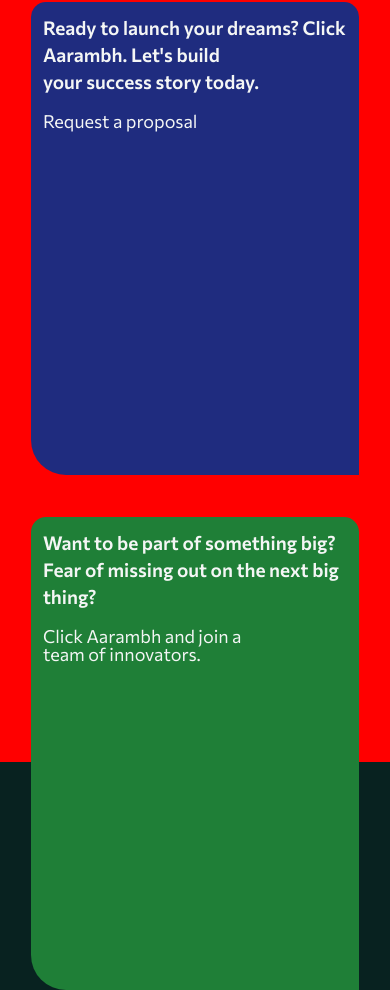
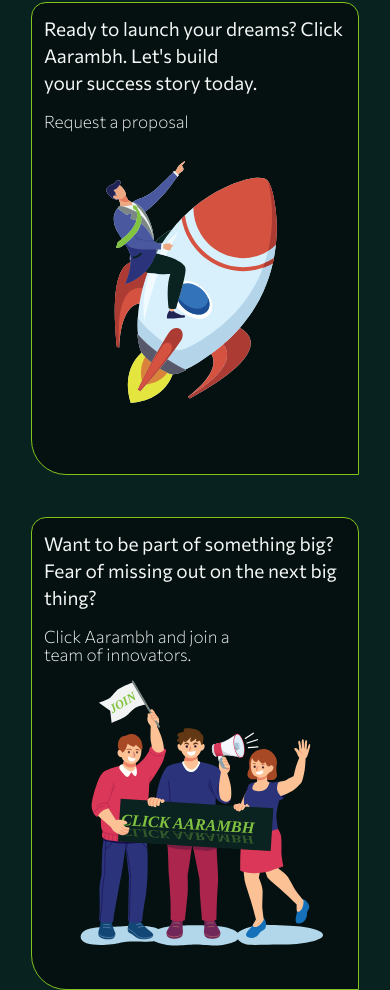
Before and after one commit to clickaarambh/home, a plain HTML site: page index.html in a window 390 px wide. Shown: the part 1770-2760 px from the top of the page. Drawn offline with nearby package versions, Linux system fonts and the light colour scheme.

Commit message:
7th change

```diff
--- a/index.html
+++ b/index.html
@@ -144,14 +144,17 @@
         <div class="launch">
           <h3>Ready to launch your dreams? Click Aarambh. Let's build your success story today.</h3>
           <p>Request a proposal</p>
+          <img src="All svg/click to launch.svg" alt="click to launch">
         </div>
         <div class="team">
           <h3>Want to be part of something big? Fear of missing out on the next big thing?</h3>
           <p>Click Aarambh and join a team of innovators.</p>
+          <img src="All svg/aarambh team.svg" alt="aarambh team">
         </div>
         <div class="discover">
           <h3>Excited about the wonderful world of digital storytelling? Sign up for our newsletter and unlock exclusive content you won't find anywhere else.</h3>
           <p>Click Aarambh to discover more.</p>
+          <img src="All svg/click to discover.svg" alt="">
         </div>
       </div>
     </div>
--- a/style.css
+++ b/style.css
@@ -299,9 +299,9 @@ nav button svg {
 }
 
 #page3 {
-    height: 100vh;
+    height: 100%;
     width: 100%;
-    background-color: red;
+    background-color: var(--darkbg-clr);
     display: flex;
     align-items: center;
     justify-content: center;
@@ -318,21 +318,23 @@ nav button svg {
 }
 
 .join-section h3 {
-    font-size: 25px;
-    font-weight: 800;
+    font-size: 19px;
+    font-weight: 500;
     line-height: 27px;
 }
 
 .join-section p {
     margin-top: 2vh;
-    font-size: 18px;
+    font-size: 16px;
     line-height: 18px;
+    font-weight: 200;
 }
 
 .launch {
     height: 100%;
     width: 31%;
-    background-color: #1f2c7f;
+    background-color: var(--richblack-clr);
+    border: 1px solid var(--primary-clr);
     padding: 1.5vw;
     border-radius: 15px 15px 0px 35px;
 }
@@ -340,15 +342,19 @@ nav button svg {
 .team {
     height: 100%;
     width: 31%;
-    background-color: #1f7f37;
+    background-color: var(--richblack-clr);
+    border: 1px solid var(--primary-clr);
+    border: 1px solid var();
     padding: 1.5vw;
-        border-radius: 15px 15px 0px 35px;
+    border-radius: 15px 15px 0px 35px;
 }
 
 .discover {
     height: 100%;
     width: 31%;
-    background-color: #86881c;
+    background-color: var(--richblack-clr);
+    border: 1px solid var(--primary-clr);
+    border: 1px solid var();
     padding: 1.5vw;
         border-radius: 15px 15px 0px 35px;
 }
@@ -516,9 +522,8 @@ nav button svg {
     }
 
     #page3 {
-        min-height: 100vh;
+        height: 100%;
         width: 100%;
-        background-color: red;
         flex-direction: column;
         position: relative;
     }
@@ -531,20 +536,21 @@ nav button svg {
 
     .join-section h3 {
         font-size: 19px;
-        font-weight: 600;
+        font-weight: 400;
         line-height: 27px;
     }
 
     .join-section p {
         margin-top: 2vh;
-        font-size: 18px;
+        font-size: 17px;
         line-height: 18px;
     }
 
     .launch {
         min-height: 70%;
         width: 84vw;
-        background-color: #1f2c7f;
+            background-color: var(--richblack-clr);
+    border: 1px solid var(--primary-clr);
         margin-bottom: 5vh;
         padding: 3vw;
     }
@@ -552,7 +558,8 @@ nav button svg {
     .team {
         min-height: 70%;
         width: 84vw;
-        background-color: #1f7f37;
+            background-color: var(--richblack-clr);
+    border: 1px solid var(--primary-clr);
         margin-bottom: 5vh;
         padding: 3vw;
     }
@@ -560,7 +567,8 @@ nav button svg {
     .discover {
         min-height: 70%;
         width: 84vw;
-        background-color: #86881c;
+            background-color: var(--richblack-clr);
+    border: 1px solid var(--primary-clr);
         padding: 3vw;
     }
 }
```
